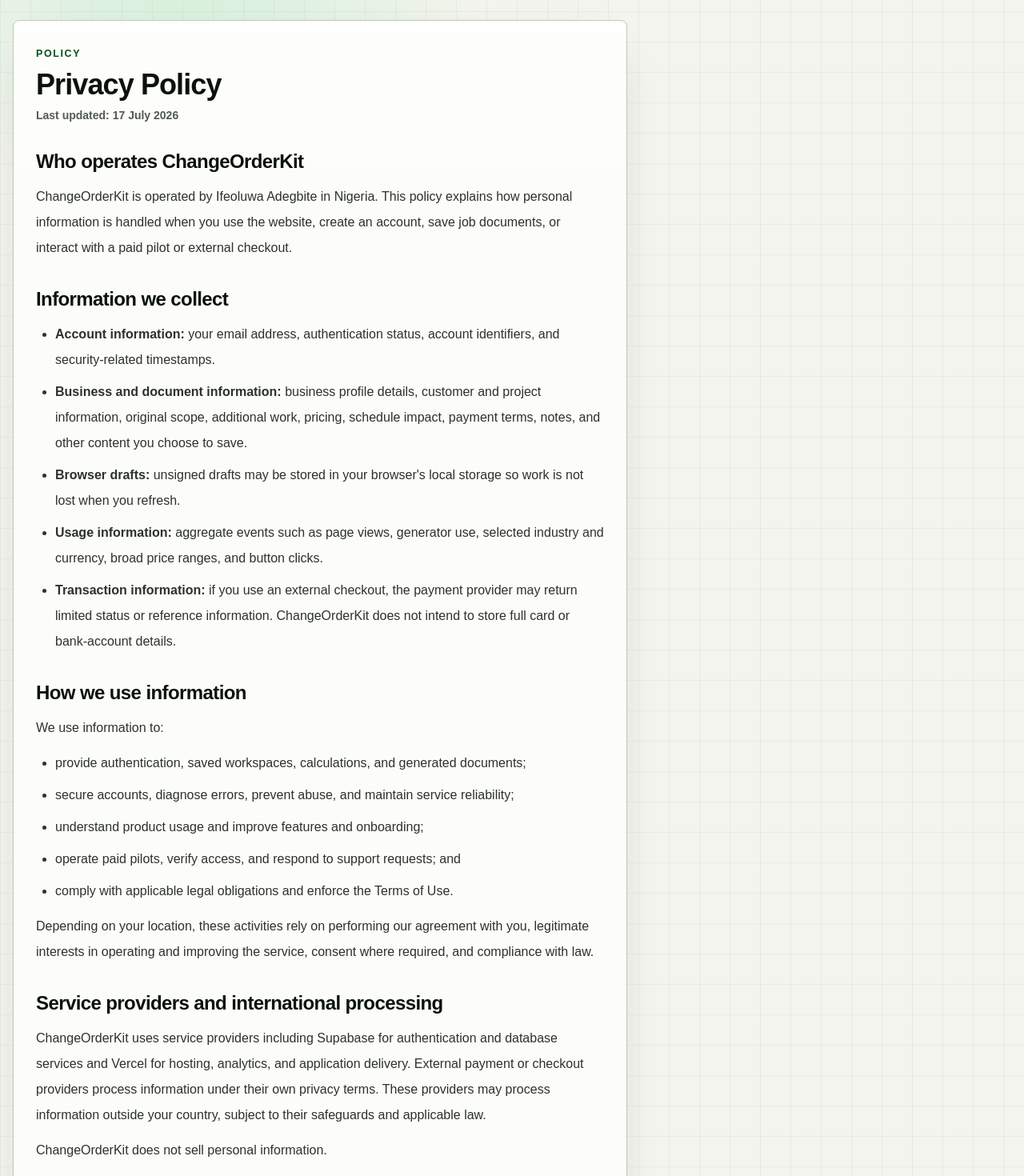
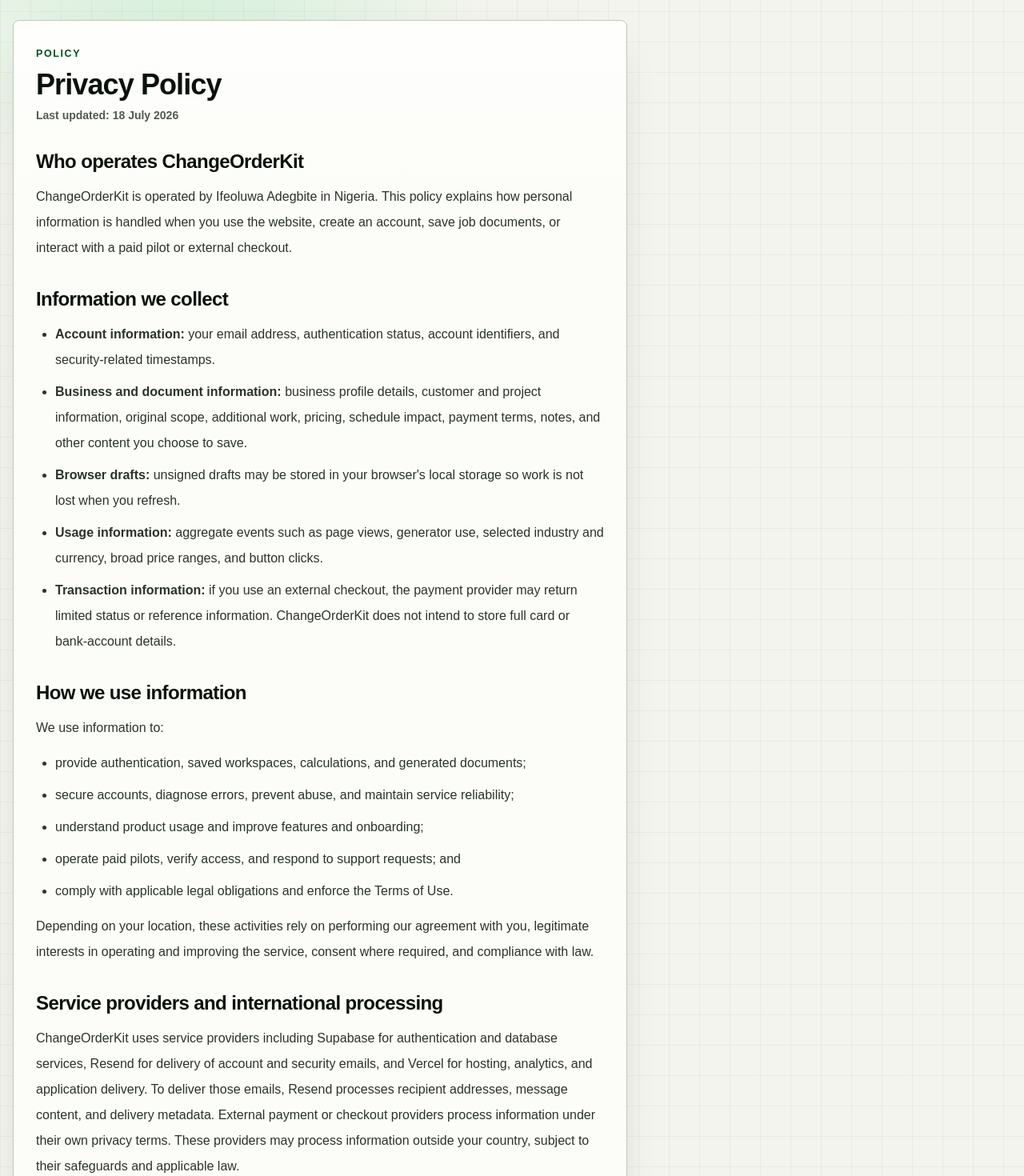
Before and after one commit to Ife-cyb/changeorderkit, a Next.js app: page /privacy in a window 1280 px wide. Shown: the part 100-1570 px from the top of the page at 80% size. Built offline with nearby package versions, Linux system fonts and the light colour scheme; no server answers; a web font is replaced by a local one.

Commit message:
Disclose Resend email processing

```diff
--- a/src/app/privacy/page.tsx
+++ b/src/app/privacy/page.tsx
@@ -14,7 +14,7 @@
           Privacy Policy
         </h1>
         <p className="mt-2 text-sm font-bold text-[var(--muted)]">
-          Last updated: 17 July 2026
+          Last updated: 18 July 2026
         </p>
 
         <div className="mt-8 space-y-8 text-base leading-8 text-[var(--ink-soft)]">
@@ -76,9 +76,11 @@
             <h2 className={headingClass}>Service providers and international processing</h2>
             <p>
               ChangeOrderKit uses service providers including Supabase for authentication and
-              database services and Vercel for hosting, analytics, and application delivery.
-              External payment or checkout providers process information under their own privacy
-              terms. These providers may process information outside your country, subject to their
+              database services, Resend for delivery of account and security emails, and Vercel for
+              hosting, analytics, and application delivery. To deliver those emails, Resend
+              processes recipient addresses, message content, and delivery metadata. External
+              payment or checkout providers process information under their own privacy terms.
+              These providers may process information outside your country, subject to their
               safeguards and applicable law.
             </p>
             <p>ChangeOrderKit does not sell personal information.</p>
```
